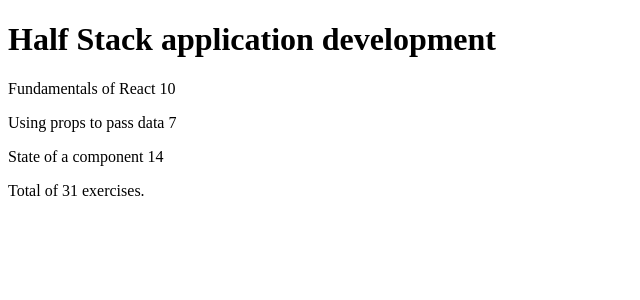
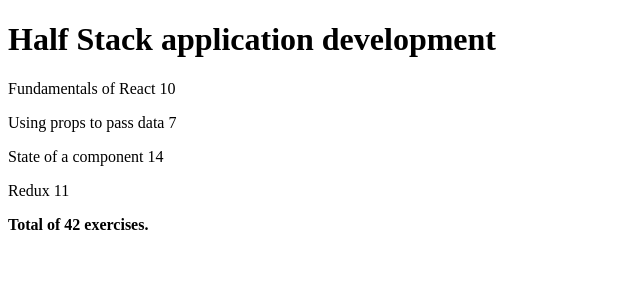
Before and after one commit to Inquisitive-Rishi/FullStackOpen-2022, a React (Vite) app in the folder part2/part2-ex/: page / in a window 1280 px wide. Shown: the top 300 px of the page, without its empty margins (0-640 px from the left). Built offline with nearby package versions, Linux system fonts and the light colour scheme.

Commit message:
refactor total to Course component

```diff
--- a/part2/part2-ex/src/App.jsx
+++ b/part2/part2-ex/src/App.jsx
@@ -1,18 +1,9 @@
-import { useState } from "react"
-
 const Course = ({course}) => {
   return (
     <>
       <h1>{course.name}</h1>
       {course.parts.map(part => <p key={part.id}>{part.name} {part.exercises}</p>)}
-    </>
-  )
-}
-
-const Total = ({course}) => {
-  return (
-    <>
-    <p>Total of {course.parts.reduce((acc,curr) => acc+curr.exercises,0)} exercises.</p>
+      <p><strong>Total of {course.parts.reduce((acc,curr) => acc+curr.exercises,0)} exercises.</strong></p>
     </>
   )
 }
@@ -38,13 +29,17 @@ const App = () => {
         name: 'State of a component',
         exercises: 14,
         id: 3
+      },
+      {
+        name: 'Redux',
+        exercises: 11,
+        id: 4
       }
     ]
   }
   return (
     <>
     <Course course={course}/>
-    <Total course={course}/>
     </>
   )
 }
```
